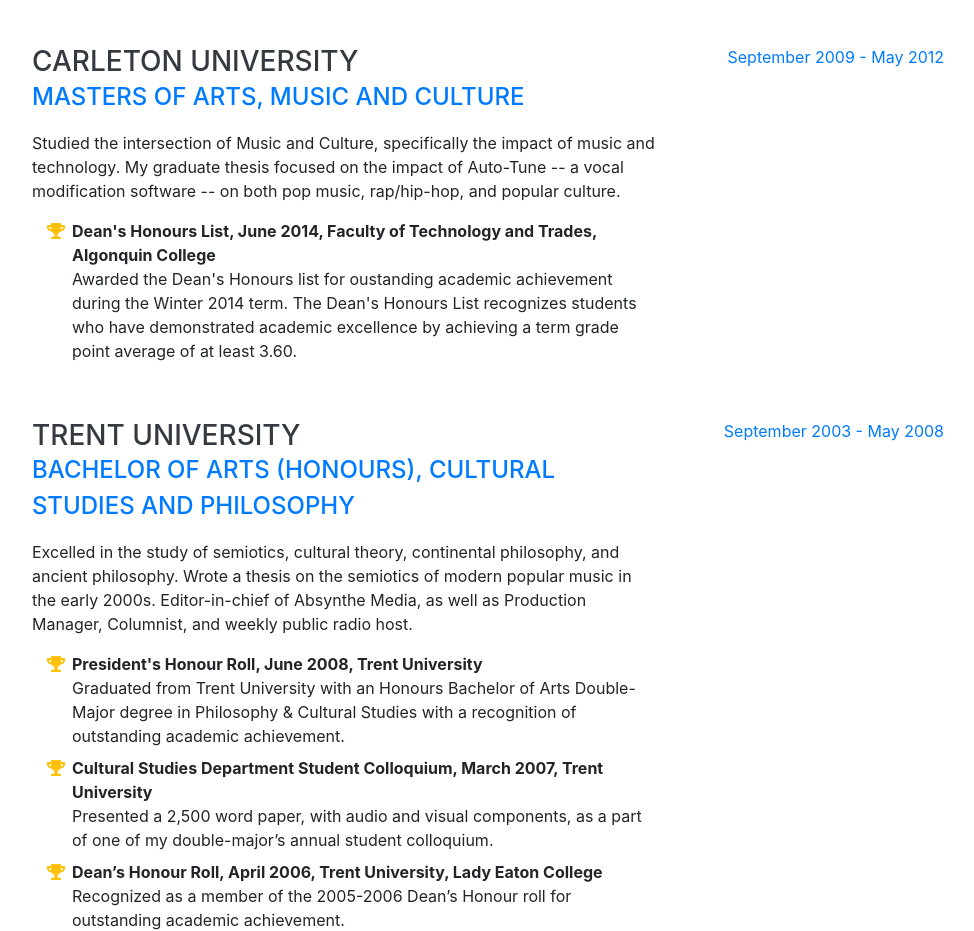
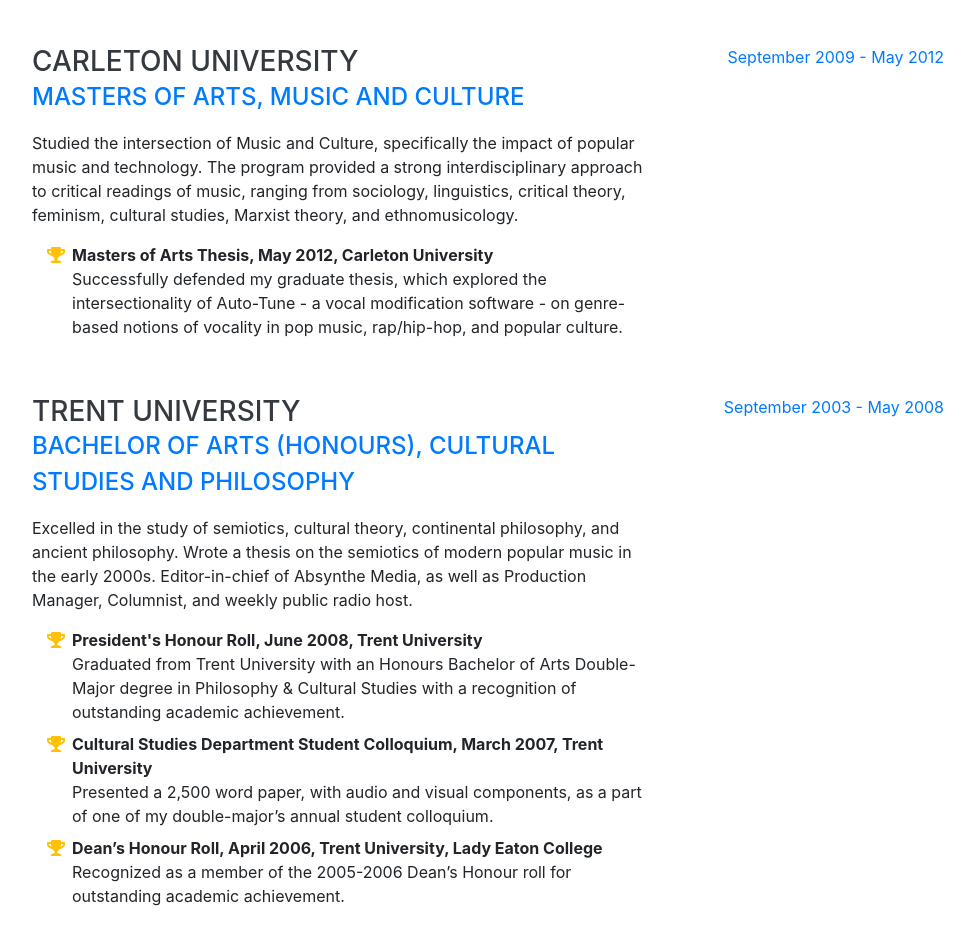
Before and after one commit to mcgowancompany/mcgowancompany.github.io, a website with bundled scripts: page index.html in a window 1280 px wide. Shown: the part 3245-4176 px from the top of the page, without its empty margins (288-1262 px from the left). Built offline with nearby package versions, Linux system fonts and the light colour scheme; a web font is replaced by a local one.

Commit message:
Moved education awards to the Education section (made more sense)

```diff
--- a/index.html
+++ b/index.html
@@ -298,11 +298,11 @@
                     <div class="resume-content">
                         <h3 class="mb-0">Carleton University</h3>
                         <div class="subheading mb-3"><a href="https://carleton.ca/music/graduate-studies/">Masters of Arts, Music and Culture</a></div>
-                        <p>Studied the intersection of Music and Culture, specifically the impact of music and technology. My graduate thesis focused on the impact of Auto-Tune -- a vocal modification software -- on both pop music, rap/hip-hop, and popular culture.</p>
+                        <p>Studied the intersection of Music and Culture, specifically the impact of popular music and technology. The program provided a strong interdisciplinary approach to critical readings of music, ranging from sociology, linguistics, critical theory, feminism, cultural studies, Marxist theory, and ethnomusicology.</p>
                         <ul class="fa-ul mb-0">
                             <li class="mb-2">
                                 <i class="fa-li fa fa-trophy text-warning"></i>
-                                <strong>Dean's Honours List, June 2014, Faculty of Technology and Trades, Algonquin College</strong><br>Awarded the Dean's Honours list for oustanding academic achievement during the Winter 2014 term. The Dean's Honours List recognizes students who have demonstrated academic excellence by achieving a term grade point average of at least 3.60.</li>
+                                <strong>Masters of Arts Thesis, May 2012, Carleton University</strong><br>Successfully defended my graduate thesis, which explored the intersectionality of Auto-Tune &#45; a vocal modification software &#45; on genre-based notions of vocality in pop music, rap/hip-hop, and popular culture.</li>
                         </ul>
                     </div>
                     <div class="resume-date text-md-right">
```
